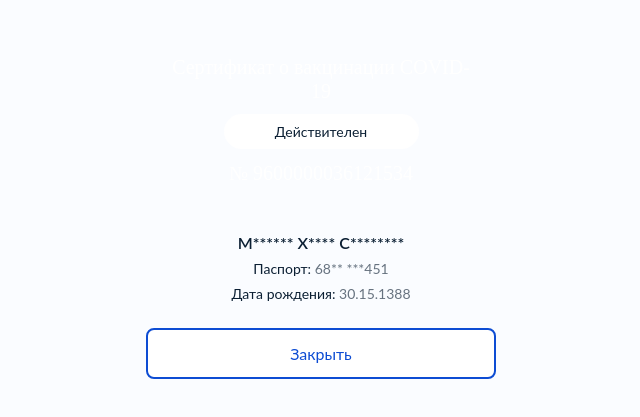
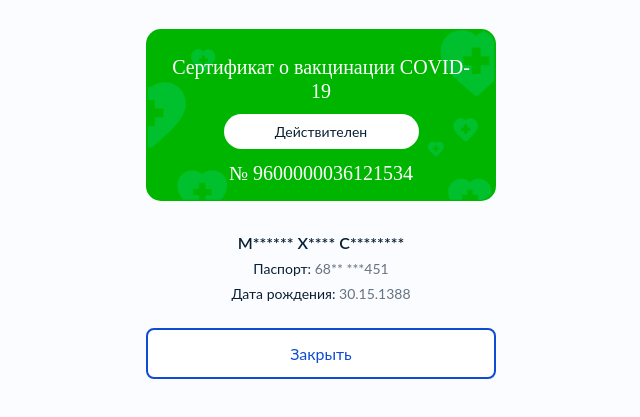
Before and after one commit to www-gosuslugi-ru-vaccine-cert-verify/vac, a plain HTML site: page index.html in a window 1280 px wide. Shown: the part 91-508 px from the top of the page, without its empty margins (319-959 px from the left). Drawn offline with Linux system fonts and the light colour scheme; the site is published under a folder, as on GitHub Pages, so addresses that start at the root find nothing; a web font is replaced by a local one.

Commit message:
Update style.css

```diff
--- a/style.css
+++ b/style.css
@@ -66,7 +66,7 @@ body {
 
 .greeen{
     height: 172px;
-    background-image: url(/greeen.png);
+    background-image: url(greeen.png);
     background-size: 100%;
     background-repeat: no-repeat;
     background-position: center;
```
